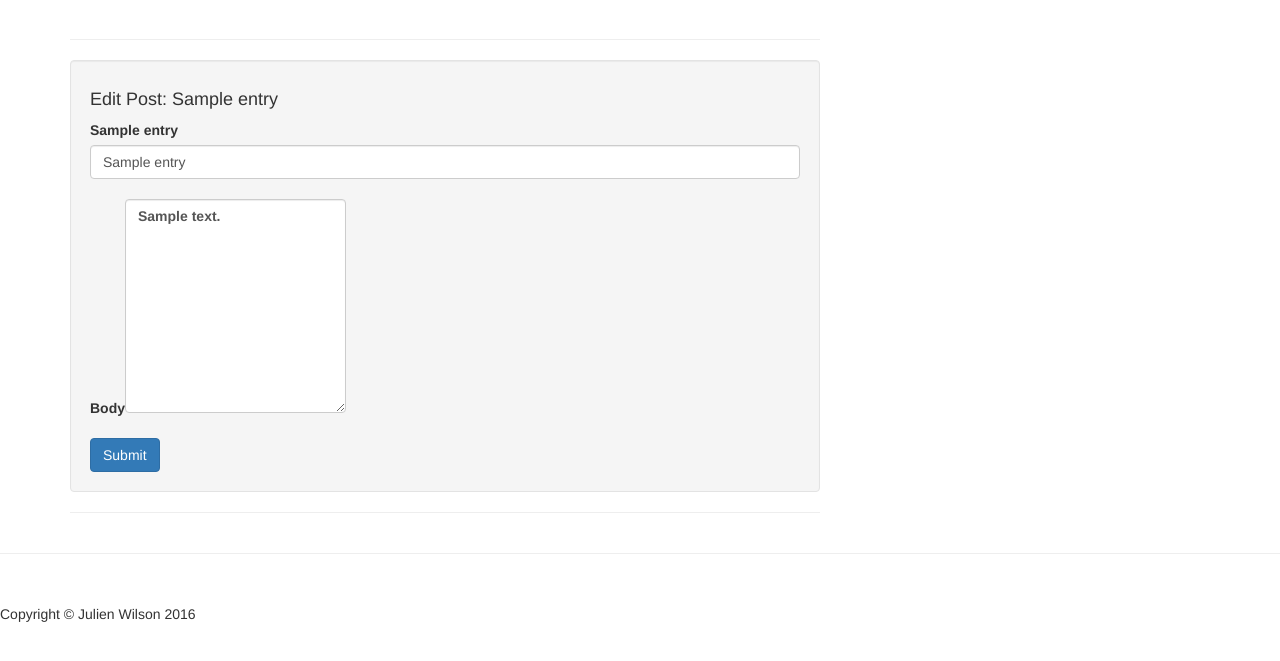
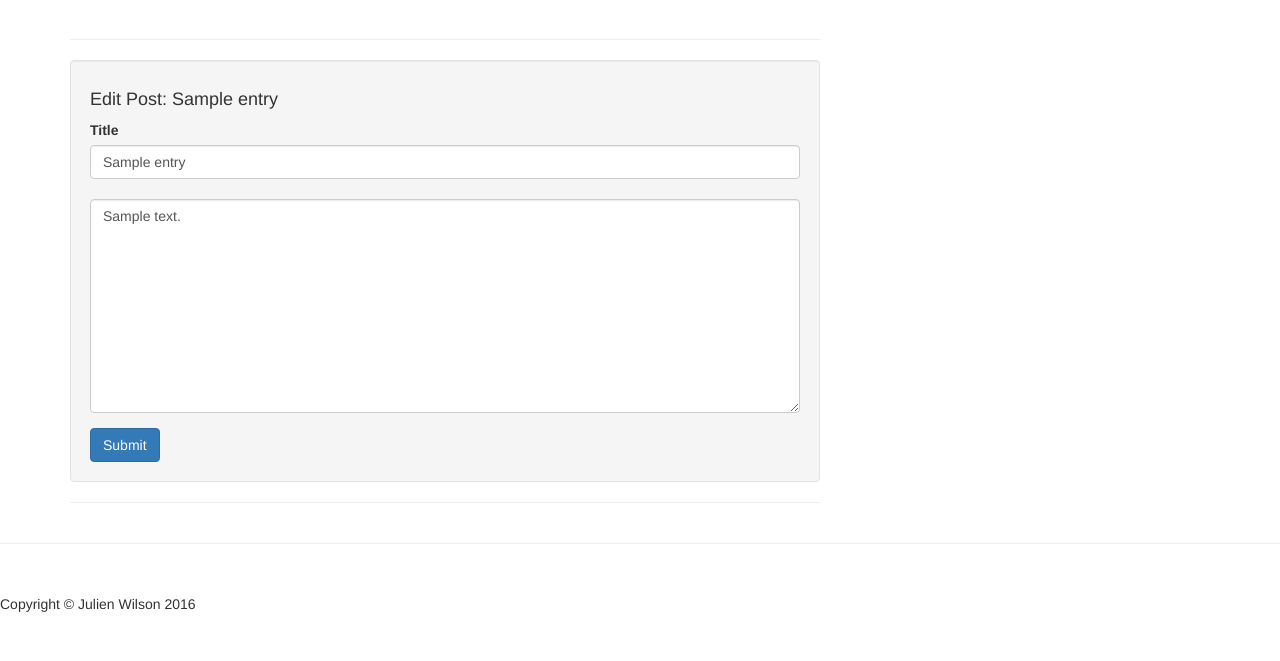
Before and after one commit to julienawilson/learning_journal, a Python web app: template learning_journal/templates/update_post_template.jinja2 in a window 1280 px wide. Shown: the part 51-712 px from the top of the page. Run offline with Jinja, Linux system fonts and the light colour scheme; the template is opened without the code that fills it: most values are stand-ins (such as "Sample title", 1, 10 or a date in 2020).

Commit message:
update post page has styling

```diff
--- a/learning_journal/templates/update_post_template.jinja2
+++ b/learning_journal/templates/update_post_template.jinja2
@@ -12,10 +12,10 @@
     <title>Blog Post - Start Bootstrap Template</title>
 
     <!-- Bootstrap Core CSS -->
-    <link href="../static/css/bootstrap.min.css" rel="stylesheet">
+    <link href="../../static/css/bootstrap.min.css" rel="stylesheet">
 
     <!-- Custom CSS -->
-    <link href="../static/css/blog-post.css" rel="stylesheet">
+    <link href="../../static/css/blog-post.css" rel="stylesheet">
 
     <!-- HTML5 Shim and Respond.js IE8 support of HTML5 elements and media queries -->
     <!-- WARNING: Respond.js doesn't work if you view the page via file:// -->
@@ -78,10 +78,9 @@
                     <h4>Edit Post: {{ entry['title'] }}</h4>
                     <form role="form" method='POST'>
                         <div class="form-group">
-                            <label>{{ entry['title'] }}</label>
+                            <label for='title'>Title</label>
                             <input class="form-control" name='title' value="{{ entry['title'] }}"></input>
                             <br>
-                            <label>Body<label>
                             <textarea class="form-control" name='body' rows="10">{{ entry['body'] }}</textarea>
                         </div>
                         <button type="submit" class="btn btn-primary">Submit</button>
@@ -115,10 +114,10 @@
     <!-- /.container -->
 
     <!-- jQuery -->
-    <script src="../static/js/jquery.js"></script>
+    <script src="../../static/js/jquery.js"></script>
 
     <!-- Bootstrap Core JavaScript -->
-    <script src="../static/js/bootstrap.min.js"></script>
+    <script src="../../static/js/bootstrap.min.js"></script>
 
 </body>
 
--- a/learning_journal/views/default.py
+++ b/learning_journal/views/default.py
@@ -12,7 +12,6 @@ from pyramid.httpexceptions import HTTPFound
 def home_view(request):
     try:
         query = request.dbsession.query(MyModel)
-        # one = query.filter(MyModel.name == 'one').first()
         entries = query.all()
     except DBAPIError:
         return Response(db_err_msg, content_type='text/plain', status=500)
```
